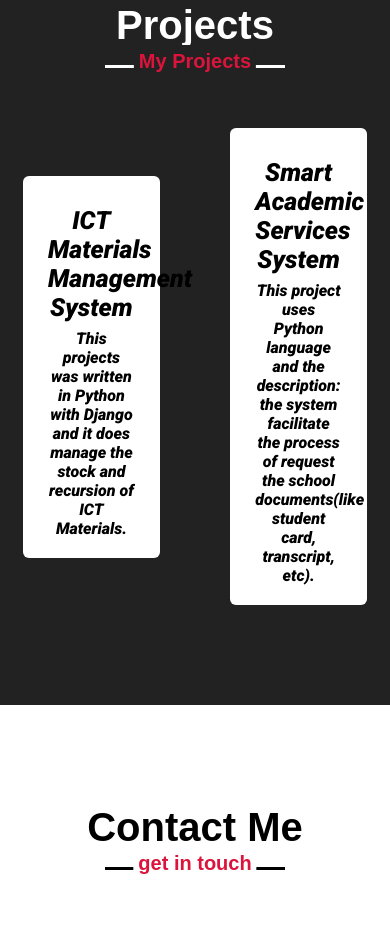
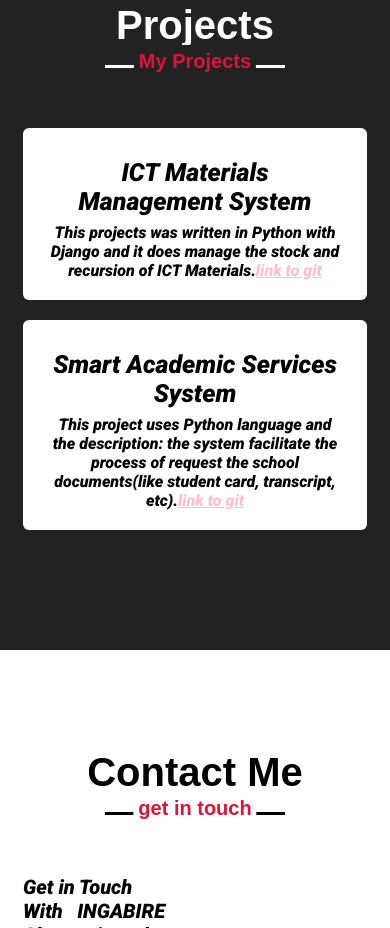
Before and after one commit to IngabireTina/myportfolio, a plain HTML site: page index.html in a window 390 px wide. Shown: the part 2716-3644 px from the top of the page. Drawn offline with nearby package versions, Linux system fonts and the light colour scheme.

Commit message:
added the link to git

```diff
--- a/index.css
+++ b/index.css
@@ -324,7 +324,7 @@
 
             }
             .projects .project-content .card{
-                width: calc(45% - 18px);
+                width: calc(50% - 18px);
                 background: white;
                 text-align: center;
                 border-radius: 6px;
@@ -342,6 +342,13 @@
             .projects .project-content  p{
                 font-family: 'Roboto', sans-serif;
 
+            }
+            .projects .project-content  p a{
+                text-decoration: underline;
+                color: pink;
+            }
+            .projects .project-content  p a:hover{
+                color: crimson;
             }
             .projects .project-content .card .box{
                 transition: all 0.3s ease;
@@ -487,6 +494,11 @@
                    margin-bottom: 20px;
 
                 }
+                .projects .project-content .card{
+                    width: calc(80% - 10px);
+                    margin-bottom: 20px;
+
+                }
 
             }
 
@@ -515,6 +527,9 @@
 
 
                  }
+                 .projects .project-content .card{
+                     width: 100%;
+                 }
             }
                 @media(max-width: 500px){
                     .home .home-content .text-2{
--- a/index.html
+++ b/index.html
@@ -24,7 +24,7 @@
                  <li><a href="#home">Home</a></li>
                  <li><a href="#about">About</a></li>
                  <li><a href="#Services">Services</a></li>
-                 <li><a href="#">Projects</a></li>
+                 <li><a href="#project">Projects</a></li>
                  <li><a href="#contact">Contant</a></li>
               </ul>
               <div class="menu-btn">
@@ -112,7 +112,7 @@
                      <div class="box">
 
                          <div class="text">ICT Materials Management System</div>
-                         <p>This projects was written in Python with Django and it does manage the stock and recursion of ICT Materials.</p>
+                         <p>This projects was written in Python with Django and it does manage the stock and recursion of ICT Materials.<a href="https://github.com/IngabireTina/IngabireStage.git">link to git</a></p>
                      </div>
                  </div>
 
@@ -121,7 +121,8 @@
                      <div class="box">
 
                          <div class="text">Smart Academic Services System</div>
-                         <p>This project uses Python language and the description: the system facilitate the process of request the school documents(like student card, transcript, etc).</p>
+                         <p>This project uses Python language and the description: the system facilitate the process of request
+                         the school documents(like student card, transcript, etc).<a href="">link to git</a></p>
                      </div>
                  </div>
 
```
